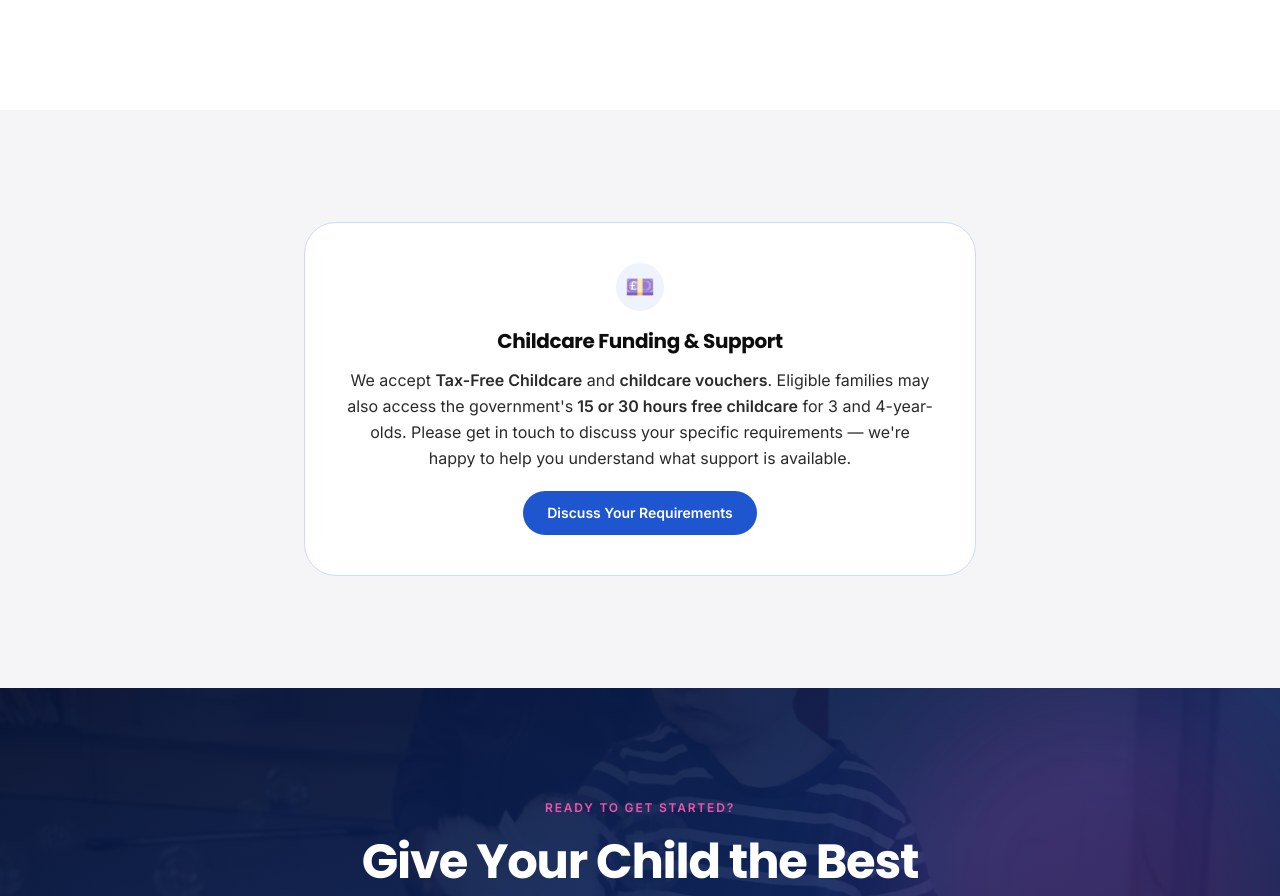
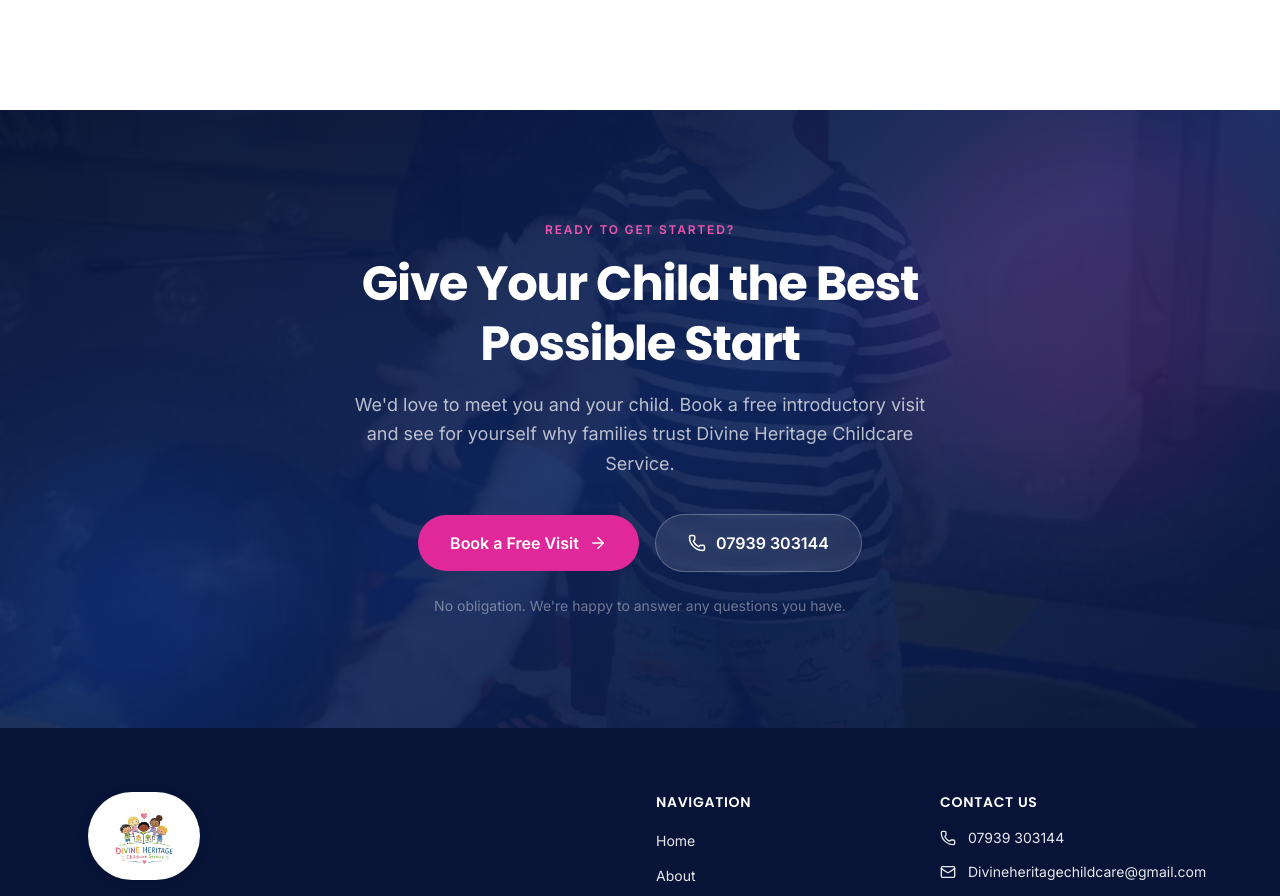
Before and after one commit to Preymaki/divine-heritage, a React (Vite) app: page /services in a window 1280 px wide. Shown: the part 2313-3209 px from the top of the page. Built offline with nearby package versions, Linux system fonts and the light colour scheme; no server answers; the database is empty.

Commit message:
feat: implement services page to display detailed care offerings and features

```diff
--- a/src/pages/Services.tsx
+++ b/src/pages/Services.tsx
@@ -153,33 +153,7 @@ export default function Services() {
         </div>
       </SectionWrapper>
 
-      {/* Funding & support note — no pricing, just signpost to contact */}
-      <SectionWrapper background="muted">
-        <AnimatedSection>
-          <div className="bg-white border border-[var(--color-primary-100)] rounded-[var(--radius-xl)] p-7 md:p-10 text-center max-w-2xl mx-auto">
-            <div className="w-12 h-12 rounded-2xl bg-[var(--color-primary-50)] flex items-center justify-center mx-auto mb-4" aria-hidden="true">
-              <span className="text-2xl">💷</span>
-            </div>
-            <h3 className="font-[var(--font-family-heading)] font-bold text-xl text-[var(--color-text-primary)] mb-3">
-              Childcare Funding & Support
-            </h3>
-            <p className="text-[var(--color-text-secondary)] text-sm md:text-base leading-relaxed">
-              We accept <strong>Tax-Free Childcare</strong> and <strong>childcare vouchers</strong>.
-              Eligible families may also access the government's
-              <strong> 15 or 30 hours free childcare</strong> for 3 and 4-year-olds.
-              Please get in touch to discuss your specific requirements — we're happy to help you
-              understand what support is available.
-            </p>
-            <Link
-              to="/contact"
-              id="services-funding-contact"
-              className="inline-flex items-center gap-2 mt-5 px-6 py-3 bg-[var(--color-primary-500)] hover:bg-[var(--color-primary-600)] text-white font-semibold rounded-xl text-sm transition-all duration-200 hover:shadow-[var(--shadow-card)] hover:-translate-y-0.5 focus-visible:outline-2 focus-visible:outline-offset-2"
-            >
-              Discuss Your Requirements
-            </Link>
-          </div>
-        </AnimatedSection>
-      </SectionWrapper>
+
 
       <CTASection />
     </>
```
